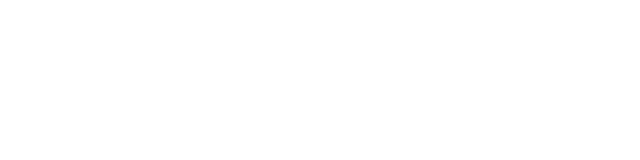
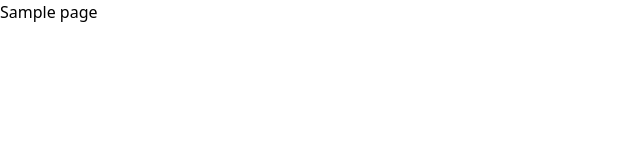
Before and after one commit to rbantug/testing-github-actions, a Nuxt app: page /sample-page in a window 1280 px wide. Before the commit this address had no page. Shown: the top 160 px of the page, without its empty margins (0-640 px from the left). Built offline with nearby package versions, Linux system fonts and the light colour scheme.

Commit message:
added new page and component. Also updated nuxt.config.ts

```diff
--- /dev/null
+++ b/components/SamplePage.vue
@@ -0,0 +1,5 @@
+<template>
+  <div>
+    Sample page
+  </div>
+</template>
--- a/nuxt.config.ts
+++ b/nuxt.config.ts
@@ -1,7 +1,9 @@
 // https://nuxt.com/docs/api/configuration/nuxt-config
 export default defineNuxtConfig({
-    ssr: false,
     devtools: { enabled: true },
+    experimental: {
+        payloadExtraction: false
+    },
     runtimeConfig: {
         secret: process.env.TEST_ONE,
         public: {
--- /dev/null
+++ b/pages/sample-page/index.vue
@@ -0,0 +1,9 @@
+<template>
+  <div>
+    <SamplePage />
+  </div>
+</template>
+
+<script setup lang="ts">
+import SamplePage from '../../components/SamplePage.vue'
+</script>
```
